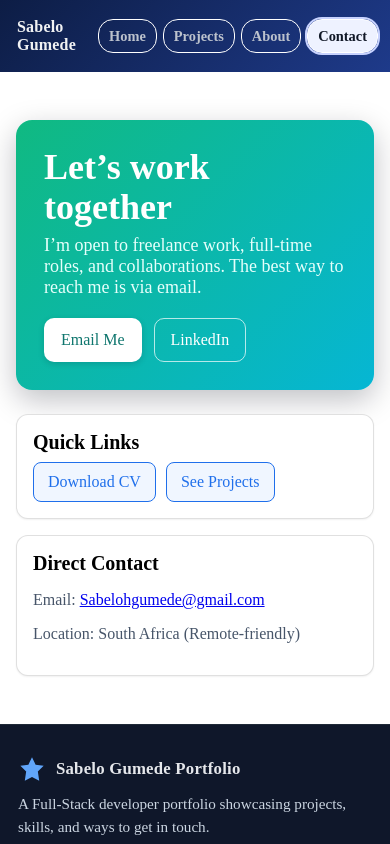
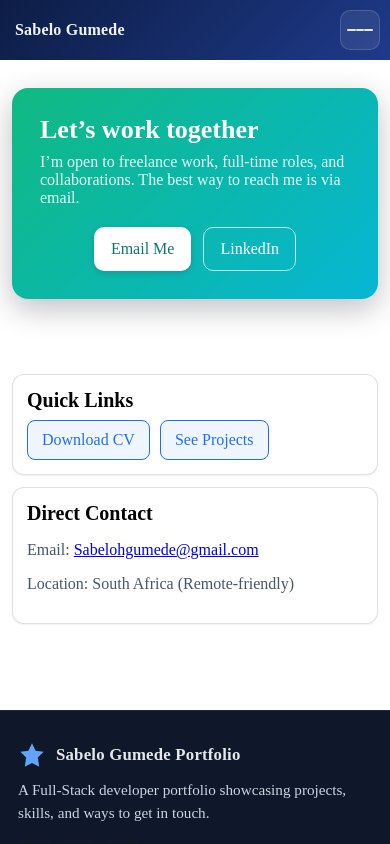
Before and after one commit to juniorSarh/Portfolio-Sabelo, a React (Vite) app: page /contact in a window 390 px wide. Shown: the top 844 px of the page. Built offline with nearby package versions, Linux system fonts and the light colour scheme.

Commit message:
feat(ui):added humburger style on navbar links

```diff
--- a/src/components/Navbar.tsx
+++ b/src/components/Navbar.tsx
@@ -1,4 +1,5 @@
 import { NavLink } from "react-router-dom";
+import { useState } from "react";
 import styles from "../module.css/Navbar.module.css"
 
 
@@ -7,6 +8,9 @@ type NavbarProps = {
 };
 
 export default function Navbar({ appName = "Sabelo Gumede" }: NavbarProps) {
+  const [open, setOpen] = useState(false);
+  const toggle = () => setOpen((v) => !v);
+  const close = () => setOpen(false);
   return (
     <header className={styles.navbar}>
       <NavLink to="/" className={styles.brand} aria-label={`${appName} home`}>
@@ -15,12 +19,26 @@ export default function Navbar({ appName = "Sabelo Gumede" }: NavbarProps) {
         <span className={styles.appName}>{appName}</span>
       </NavLink>
 
-      <nav className={styles.links}>
+      <button
+        type="button"
+        aria-label="Toggle navigation menu"
+        aria-controls="primary-navigation"
+        aria-expanded={open}
+        className={styles.menuButton}
+        onClick={toggle}
+      >
+        <span className={styles.menuBar} />
+        <span className={styles.menuBar} />
+        <span className={styles.menuBar} />
+      </button>
+
+      <nav id="primary-navigation" className={`${styles.links} ${open ? styles.open : ""}`}>
         <NavLink
           to="/"
           className={({ isActive }) =>
             isActive ? styles.linkActive : styles.link
           }
+          onClick={close}
         >
           Home
         </NavLink>
@@ -29,6 +47,7 @@ export default function Navbar({ appName = "Sabelo Gumede" }: NavbarProps) {
           className={({ isActive }) =>
             isActive ? styles.linkActive : styles.link
           }
+          onClick={close}
         >
           Projects
         </NavLink>
@@ -37,6 +56,7 @@ export default function Navbar({ appName = "Sabelo Gumede" }: NavbarProps) {
           className={({ isActive }) =>
             isActive ? styles.linkActive : styles.link
           }
+          onClick={close}
         >
           About
         </NavLink>
@@ -45,6 +65,7 @@ export default function Navbar({ appName = "Sabelo Gumede" }: NavbarProps) {
           className={({ isActive }) =>
             isActive ? styles.linkActive : styles.link
           }
+          onClick={close}
         >
           Contact
         </NavLink>
--- a/src/module.css/About.module.css
+++ b/src/module.css/About.module.css
@@ -3,6 +3,14 @@
   padding: 32px 16px;
   max-width: 900px;
   margin: 0 auto;
+}
+
+@media (max-width: 768px) {
+  .main { padding: 28px 14px; }
+}
+
+@media (max-width: 560px) {
+  .main { padding: 24px 12px; }
 }
 
 .hero {
@@ -11,6 +19,14 @@
   overflow: hidden;
   background: radial-gradient(1000px 500px at -10% -10%, rgba(99,102,241,0.12), transparent 60%),
     radial-gradient(800px 500px at 110% 110%, rgba(14,165,233,0.12), transparent 60%);
+}
+
+@media (max-width: 768px) {
+  .hero { padding: 36px 14px 0 14px; }
+}
+
+@media (max-width: 560px) {
+  .hero { padding: 28px 12px 0 12px; }
 }
 
 .heroCard {
@@ -34,12 +50,24 @@
   transform: translateY(8px);
 }
 
+@media (max-width: 768px) {
+  .heroTitle { font-size: 30px; }
+}
+
+@media (max-width: 480px) {
+  .heroTitle { font-size: 26px; }
+}
+
 .heroSubtitle {
   margin: 0;
   font-size: 18px;
   color: #eef2ff;
   opacity: 0;
   transform: translateY(8px);
+}
+
+@media (max-width: 768px) {
+  .heroSubtitle { font-size: 16px; }
 }
 
 .heading {
@@ -64,6 +92,10 @@
   }
 }
 
+@media (max-width: 560px) {
+  .sectionGrid { gap: 12px; }
+}
+
 .card {
   border: 1px solid rgba(0, 0, 0, 0.12);
   border-radius: 12px;
@@ -73,6 +105,10 @@
   opacity: 0;
   transform: translateY(12px);
   transition: transform 140ms ease, box-shadow 140ms ease;
+}
+
+@media (max-width: 560px) {
+  .card { padding: 14px; }
 }
 
 .cardTitle {
--- a/src/module.css/Contact.module.css
+++ b/src/module.css/Contact.module.css
@@ -15,6 +15,14 @@
   }
 }
 
+@media (max-width: 768px) {
+  .hero { padding: 36px 14px; gap: 18px; }
+}
+
+@media (max-width: 560px) {
+  .hero { padding: 28px 12px; }
+}
+
 .heroCard {
   background: linear-gradient(135deg, #10b981 0%, #06b6d4 100%);
   color: #ffffff;
@@ -29,16 +37,33 @@
   line-height: 1.1;
 }
 
+@media (max-width: 768px) {
+  .title { font-size: 30px; }
+}
+
+@media (max-width: 480px) {
+  .title { font-size: 26px; }
+}
+
 .subtitle {
   margin: 0 0 20px 0;
   font-size: 18px;
   color: #e6fffb;
 }
 
+@media (max-width: 768px) {
+  .subtitle { font-size: 16px; }
+}
+
 .actions {
   display: flex;
   gap: 12px;
   flex-wrap: wrap;
+}
+
+@media (max-width: 560px) {
+  .actions { justify-content: center; }
+  .buttonPrimary, .buttonGhost { padding: 10px 14px; }
 }
 
 .buttonPrimary {
@@ -86,12 +111,20 @@
   }
 }
 
+@media (max-width: 560px) {
+  .panelGrid { gap: 12px; }
+}
+
 .panel {
   background: #ffffff;
   border: 1px solid rgba(0,0,0,0.12);
   border-radius: 12px;
   padding: 16px;
   box-shadow: 0 1px 2px rgba(2,6,23,0.06);
+}
+
+@media (max-width: 560px) {
+  .panel { padding: 14px; }
 }
 
 .panelTitle {
@@ -103,6 +136,10 @@
   display: flex;
   gap: 10px;
   flex-wrap: wrap;
+}
+
+@media (max-width: 560px) {
+  .linkButton { padding: 9px 12px; }
 }
 
 .linkButton {
--- a/src/module.css/Home.module.css
+++ b/src/module.css/Home.module.css
@@ -20,6 +20,15 @@
   }
 }
 
+@media (max-width: 768px) {
+  .hero { padding: 36px 14px; gap: 18px; }
+  .illustration { max-width: 480px; }
+}
+
+@media (max-width: 560px) {
+  .hero { padding: 28px 12px; }
+}
+
 .heroCard {
   background: linear-gradient(135deg, #0ea5e9 0%, #6366f1 100%);
   color: #ffffff;
@@ -38,6 +47,14 @@
   transform: translateY(8px);
 }
 
+@media (max-width: 768px) {
+  .title { font-size: 32px; }
+}
+
+@media (max-width: 480px) {
+  .title { font-size: 28px; }
+}
+
 .subtitle {
   margin: 0 0 20px 0;
   font-size: 18px;
@@ -46,12 +63,21 @@
   transform: translateY(8px);
 }
 
+@media (max-width: 768px) {
+  .subtitle { font-size: 16px; }
+}
+
 .actions {
   display: flex;
   gap: 12px;
   flex-wrap: wrap;
   opacity: 0;
   transform: translateY(8px);
+}
+
+@media (max-width: 560px) {
+  .actions { justify-content: center; }
+  .buttonPrimary, .buttonGhost { padding: 10px 14px; }
 }
 
 .buttonPrimary {
@@ -129,6 +155,10 @@
   font-size: 24px;
 }
 
+@media (max-width: 560px) {
+  .sectionHeading { font-size: 20px; }
+}
+
 .miniGrid {
   display: grid;
   grid-template-columns: repeat(auto-fit, minmax(240px, 1fr));
@@ -163,6 +193,10 @@
   display: grid;
   grid-template-columns: repeat(auto-fit, minmax(180px, 1fr));
   gap: 12px;
+}
+
+@media (max-width: 480px) {
+  .statsGrid { grid-template-columns: 1fr 1fr; }
 }
 
 .statCard {
--- a/src/module.css/Navbar.module.css
+++ b/src/module.css/Navbar.module.css
@@ -12,6 +12,7 @@
   padding: 8px 12px;
   margin: 0;
   height: 72px;
+  position: sticky;
 }
 
 .brand {
@@ -43,6 +44,29 @@
   gap: 10px;
   background: transparent;
   color: #e5e7eb;
+  flex-wrap: wrap;
+}
+
+/* Hamburger button (hidden on desktop) */
+.menuButton {
+  display: none;
+  align-items: center;
+  justify-content: center;
+  width: 40px;
+  height: 40px;
+  border-radius: 10px;
+  background: rgba(255,255,255,0.08);
+  border: 1px solid rgba(255,255,255,0.15);
+  cursor: pointer;
+}
+
+.menuBar {
+  width: 20px;
+  height: 2px;
+  background: #e5e7eb;
+  display: block;
+  margin: 3px 0;
+  border-radius: 2px;
 }
 
 .link,
@@ -128,3 +152,37 @@
     font-size: 0.9rem;
   }
 }
+
+@media (max-width: 400px) {
+  .navbar {
+    height: auto;
+    padding: 10px 10px;
+  }
+  .brand {
+    font-size: 1.25rem;
+  }
+  .actions {
+    margin-right: 0;
+  }
+}
+
+/* Collapse nav links into dropdown on small screens */
+@media (max-width: 768px) {
+  .menuButton { display: inline-flex; }
+  .links {
+    position: absolute;
+    top: 72px;
+    right: 12px;
+    left: 12px;
+    display: none;
+    flex-direction: column;
+    gap: 8px;
+    padding: 10px;
+    background: rgba(13, 29, 69, 0.98);
+    border: 1px solid rgba(255,255,255,0.15);
+    border-radius: 12px;
+    box-shadow: 0 12px 24px rgba(2,6,23,0.25);
+  }
+  .open { display: flex; }
+  .link, .linkActive { width: 100%; justify-content: center; }
+}
--- a/src/module.css/Projects.module.css
+++ b/src/module.css/Projects.module.css
@@ -5,9 +5,25 @@
   margin: 0 auto;
 }
 
+@media (max-width: 768px) {
+  .main { padding: 28px 14px; }
+}
+
+@media (max-width: 560px) {
+  .main { padding: 24px 12px; }
+}
+
 .heading {
   margin: 0 0 8px 0;
   font-size: 28px;
+}
+
+@media (max-width: 768px) {
+  .heading { font-size: 24px; }
+}
+
+@media (max-width: 480px) {
+  .heading { font-size: 22px; }
 }
 
 .subheading {
@@ -15,10 +31,18 @@
   color: #475569;
 }
 
+@media (max-width: 768px) {
+  .subheading { font-size: 0.98rem; }
+}
+
 .grid {
   display: grid;
   grid-template-columns: repeat(auto-fit, minmax(260px, 1fr));
   gap: 16px;
+}
+
+@media (max-width: 480px) {
+  .grid { grid-template-columns: 1fr; }
 }
 
 .card {
@@ -33,6 +57,10 @@
   transition: transform 150ms ease, box-shadow 150ms ease;
   opacity: 0;
   transform: translateY(10px);
+}
+
+@media (max-width: 560px) {
+  .card { padding: 14px; }
 }
 
 .card:hover {
@@ -63,6 +91,10 @@
   color: #1f6feb;
   background: #f0f6ff;
   transition: background 120ms ease, color 120ms ease, transform 120ms ease;
+}
+
+@media (max-width: 560px) {
+  .button { padding: 9px 12px; }
 }
 
 .button:hover {
```
